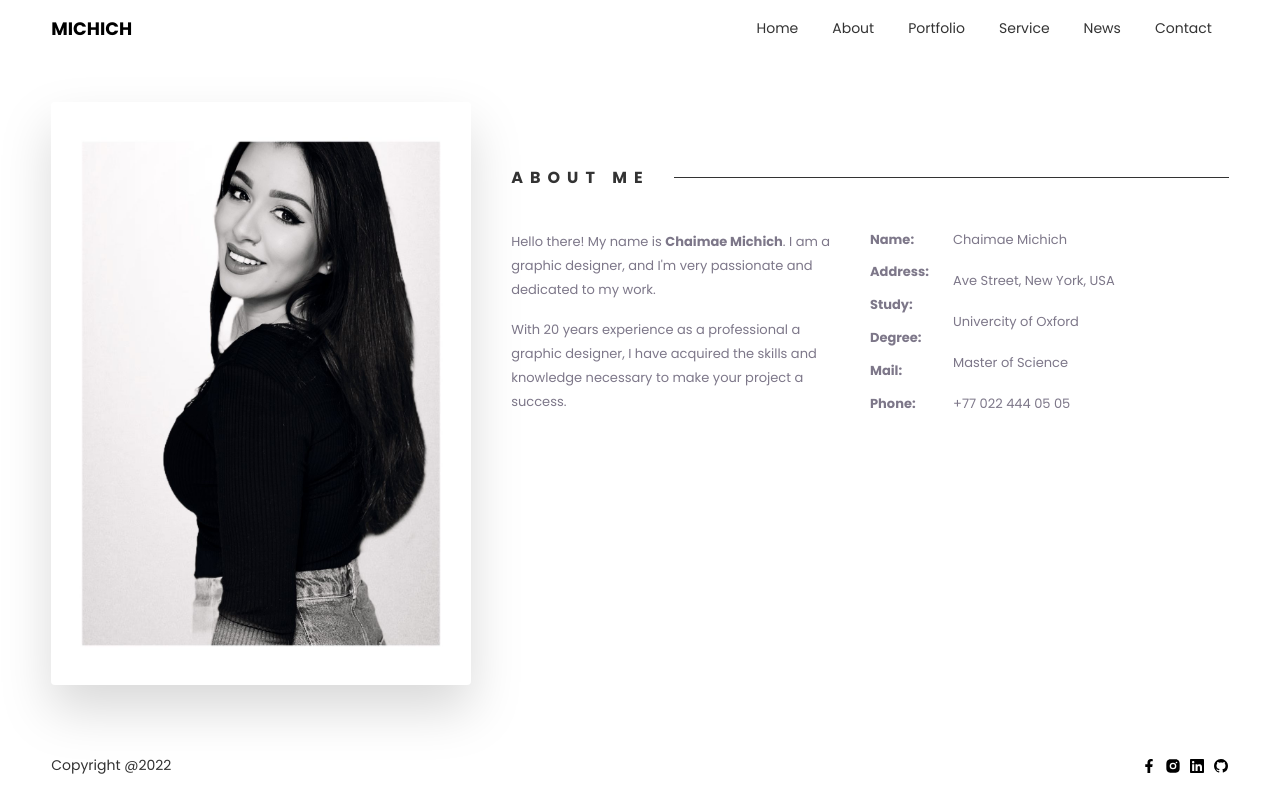
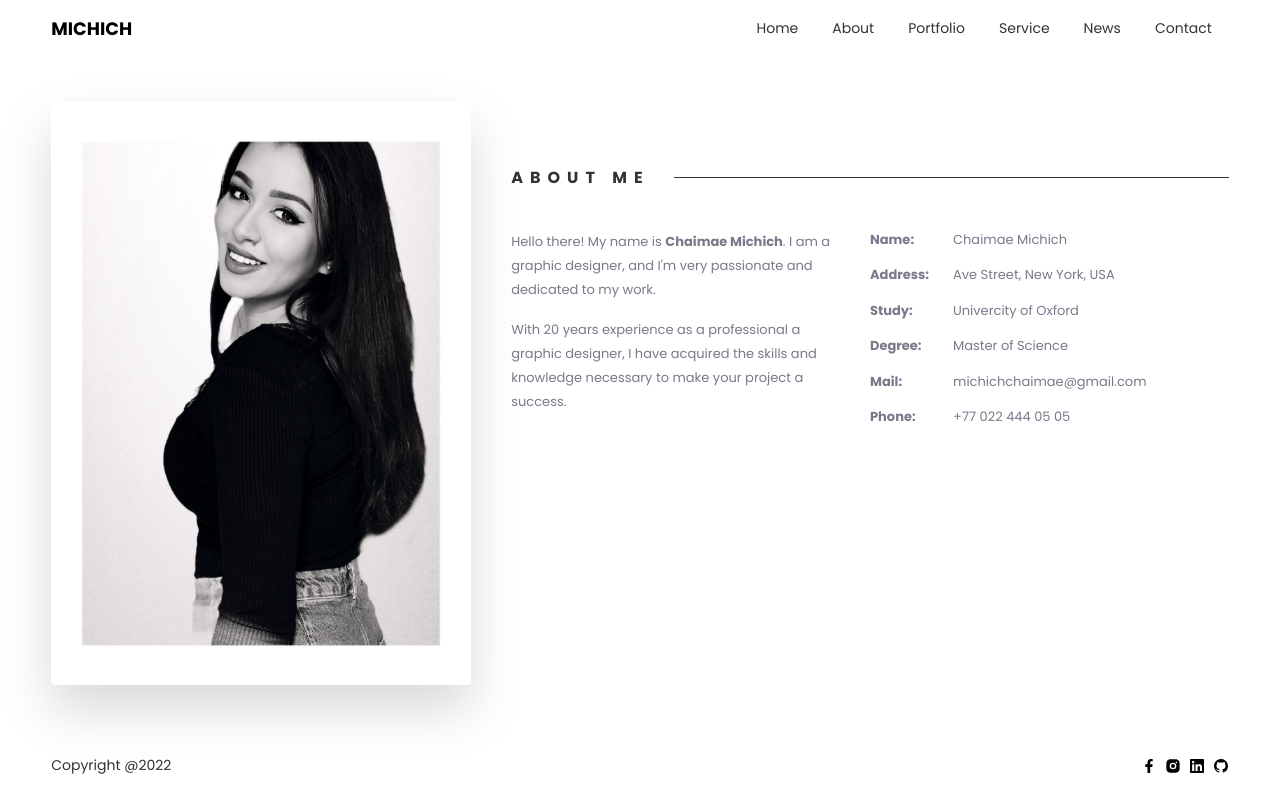
Before and after one commit to Chima20-art/portfolio-v2, a Next.js app: page /about in a window 1280 px wide. Built offline with nearby package versions, Linux system fonts and the light colour scheme.

Commit message:
fixed aboutMe.

```diff
--- a/pages/about.js
+++ b/pages/about.js
@@ -39,7 +39,7 @@ export default function About() {
                             </p>
                         </div>
                         <div className=" w-[45%] mx-auto flex text-lightGrey  text-[13px]  h-full   ">
-                            <p className="font-bold  flex flex-col  text-[13px]   py-4  h-full justify-between ">
+                            <p className="font-bold  flex flex-col  text-[13px]   py-4  h-full gap-4">
                                 <span>Name:</span>
                                 <span>Address:</span>
                                 <span>Study:</span>
@@ -47,11 +47,12 @@ export default function About() {
                                 <span>Mail:</span>
                                 <span>Phone:</span>
                             </p>
-                            <p className="  flex flex-col  ml-6 h-full text-[13px]    py-4  justify-between">
-                                <span>Chaimae Michich</span>
+                            <p className="  flex flex-col  ml-6 h-full text-[13px]    py-4  gap-4">
+                                <span> Chaimae Michich</span>
                                 <span>Ave Street, New York, USA</span>
                                 <span> Univercity of Oxford</span>
                                 <span>Master of Science</span>
+                                <span>michichchaimae@gmail.com</span>
                                 <span>+77 022 444 05 05</span>
                             </p>
                         </div>
```
